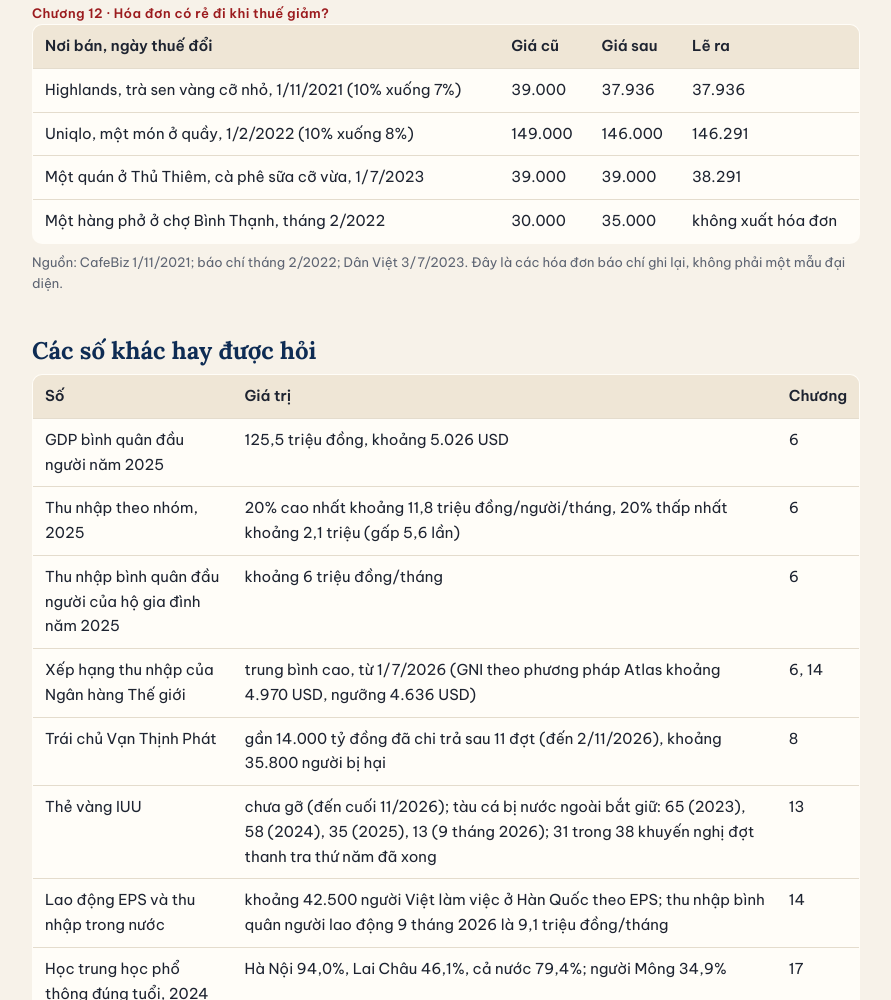
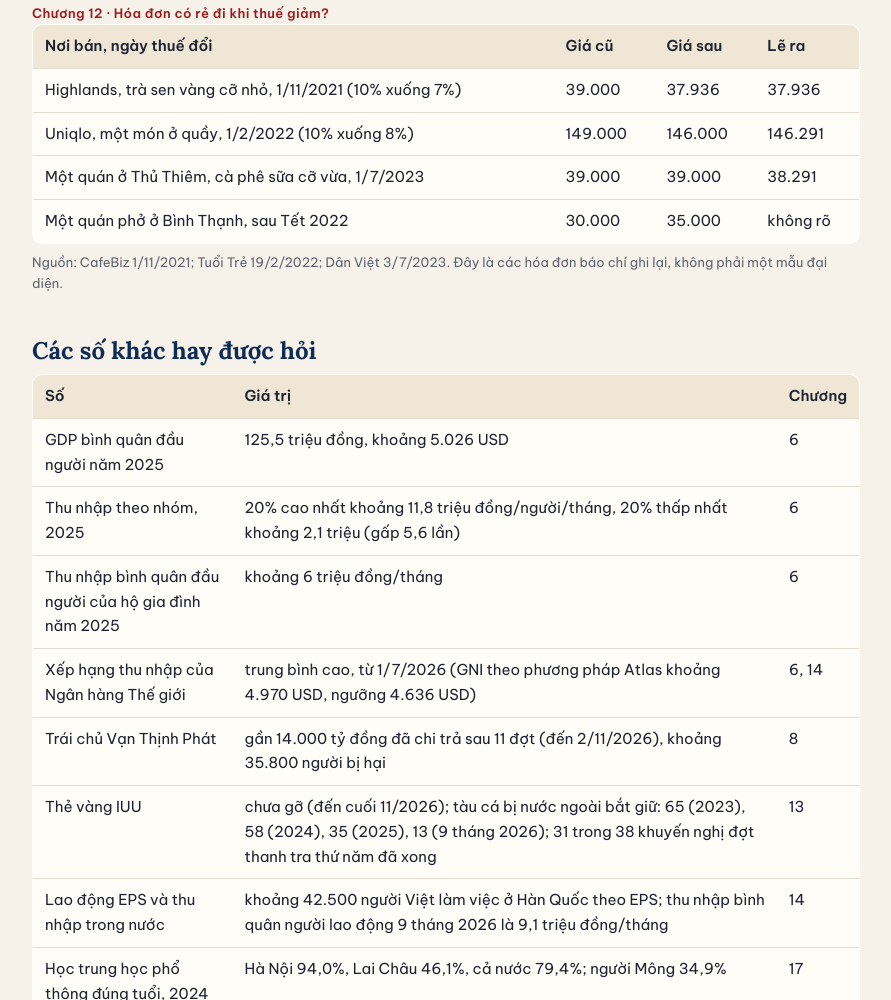
Before and after one commit to dongkien/buasang, a plain HTML site: page index.html in a window 1280 px wide. Shown: the part 5238-6238 px from the top of the page, without its empty margins (194-1085 px from the left). Drawn offline with Linux system fonts and the light colour scheme.

Commit message:
Sửa dòng quán phở Bình Thạnh theo nguồn
Co-Authored-By: Claude Opus 5.5 <noreply@anthropic.com>
Claude-Session: https://claude.ai/code/session_01TDKnTNa96mYkBfLXUCgYQt

```diff
--- a/index.html
+++ b/index.html
@@ -198,9 +198,9 @@ a{color:var(--navy)}
       <tr><td>Highlands, trà sen vàng cỡ nhỏ, 1/11/2021 (10% xuống 7%)</td><td>39.000</td><td>37.936</td><td>37.936</td></tr>
       <tr><td>Uniqlo, một món ở quầy, 1/2/2022 (10% xuống 8%)</td><td>149.000</td><td>146.000</td><td>146.291</td></tr>
       <tr><td>Một quán ở Thủ Thiêm, cà phê sữa cỡ vừa, 1/7/2023</td><td>39.000</td><td>39.000</td><td>38.291</td></tr>
-      <tr><td>Một hàng phở ở chợ Bình Thạnh, tháng 2/2022</td><td>30.000</td><td>35.000</td><td>không xuất hóa đơn</td></tr>
+      <tr><td>Một quán phở ở Bình Thạnh, sau Tết 2022</td><td>30.000</td><td>35.000</td><td>không rõ</td></tr>
     </table>
-    <p class="src">Nguồn: CafeBiz 1/11/2021; báo chí tháng 2/2022; Dân Việt 3/7/2023. Đây là các hóa đơn báo chí ghi lại, không phải một mẫu đại diện.</p>
+    <p class="src">Nguồn: CafeBiz 1/11/2021; Tuổi Trẻ 19/2/2022; Dân Việt 3/7/2023. Đây là các hóa đơn báo chí ghi lại, không phải một mẫu đại diện.</p>
   </section>
 
   <section id="khac">
```
